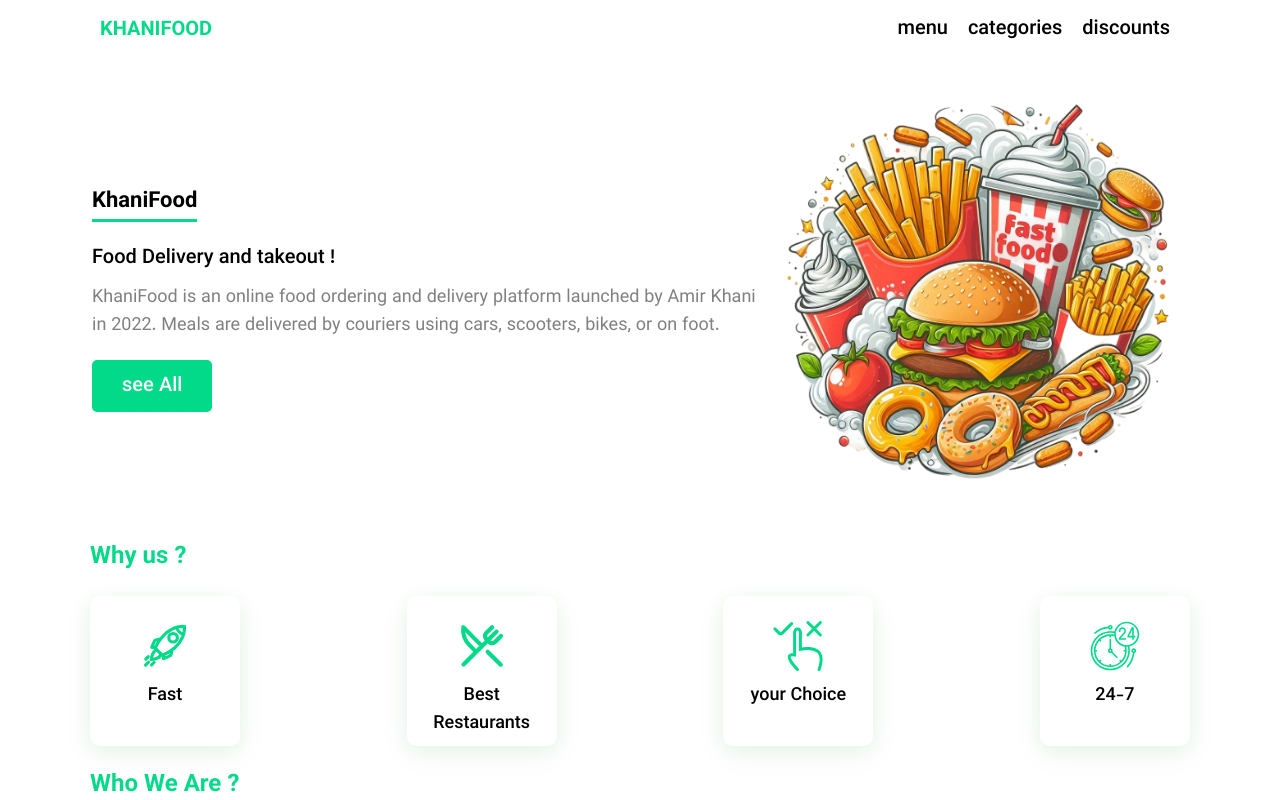
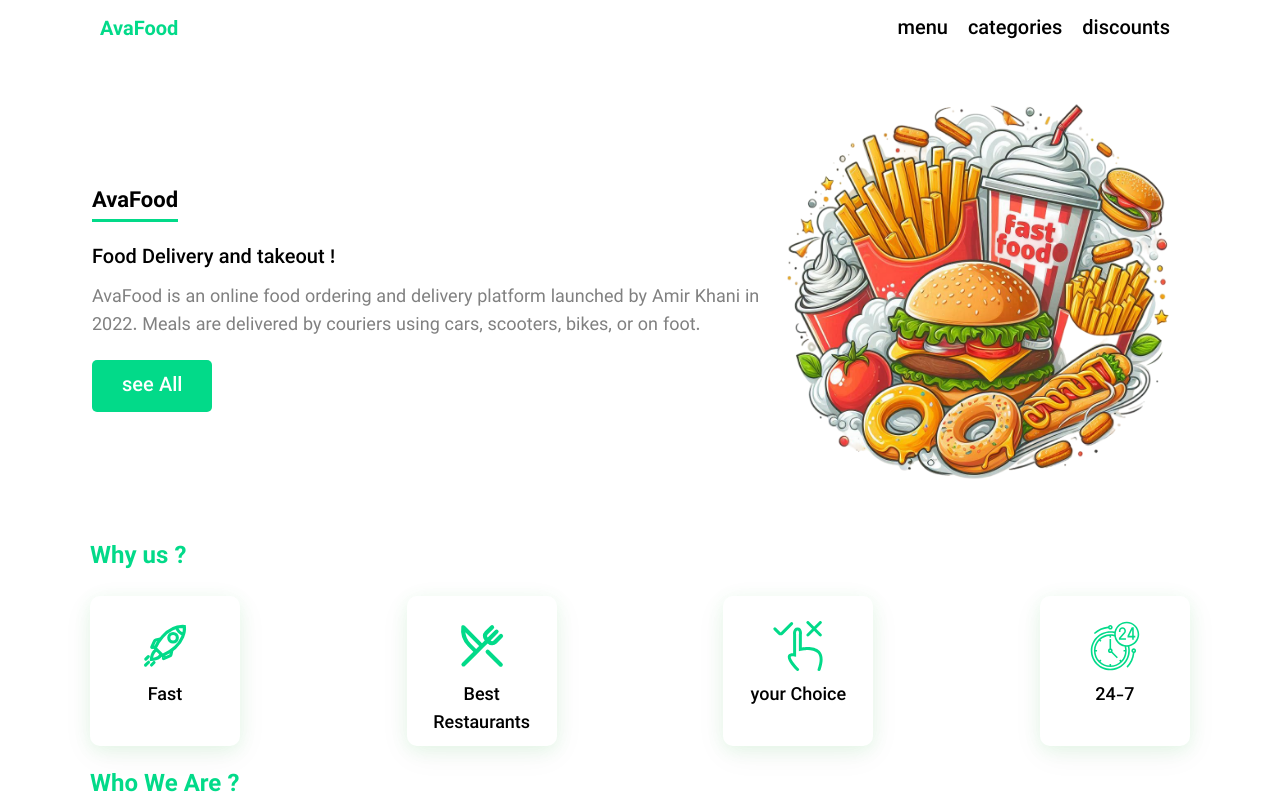
Before and after one commit to amirkhani123/khaniFood, a Next.js app: page / in a window 1280 px wide. Shown: the top 800 px of the page. Built offline with nearby package versions, Linux system fonts and the light colour scheme.

Commit message:
chore: save before running codemod

```diff
--- a/components/layout/Layout.js
+++ b/components/layout/Layout.js
@@ -6,7 +6,7 @@ function Layout({ children }) {
     <>
       <header className={classes.header}>
         <div className={classes.left}>
-          <Link href="/">KHANIFOOD</Link>
+          <Link href="/">AvaFood</Link>
         </div>
         <div className={classes.menu}>
           <details >
--- a/components/modules/Banner.js
+++ b/components/modules/Banner.js
@@ -6,10 +6,10 @@ function Banner() {
   return (
     <div className={classes.container}>
       <div className={classes.left}>
-        <h2>KhaniFood</h2>
+        <h2>AvaFood</h2>
         <p>Food Delivery and takeout !</p>
         <span>
-          KhaniFood is an online food ordering and delivery platform launched by
+        AvaFood is an online food ordering and delivery platform launched by
           Amir Khani in 2022. Meals are delivered by couriers using cars,
           scooters, bikes, or on foot.
         </span>
--- a/components/modules/Card.js
+++ b/components/modules/Card.js
@@ -17,13 +17,13 @@ function Card(props) {
         </div>
       </div>
       <div className={classes.priceDiv}>
-        <Dollar />
+        {/* <Dollar /> */}
         {discount ? (
           <span className={classes.discountP}>
-            {(price * (100 - discount)) / 100}$
+            {(price * (100 - discount)) / 100}t
           </span>
         ) : (
-          <span className={classes.price}>{price}$</span>
+          <span className={classes.price}>{price}t</span>
         )}
       </div>
       {discount ? <div className={classes.discount}>{discount} %</div> : null}
--- a/components/templates/DetailsPage.js
+++ b/components/templates/DetailsPage.js
@@ -19,9 +19,9 @@ function DetailsPage(props) {
           <span className={classes.price}>
             <Dollar />
             {discount ? (
-              <span>{(price * (100 - discount)) / 100} $</span>
+              <span>{(price * (100 - discount)) / 100} t</span>
             ) : (
-              <span>{price}$</span>
+              <span>{price}t</span>
             )}
           </span>
           <div>
--- a/pages/index.js
+++ b/pages/index.js
@@ -3,7 +3,7 @@ import HomePage from "../components/templates/HomePage";
 export default function Home() {
   return (
     <div>
-      <Title title="KhaniFood" />
+      <Title title="AvaFood" />
       <HomePage />
     </div>
   );
```
Also changed, not shown: 1 other file (tests, documents, lock files or other folders).
